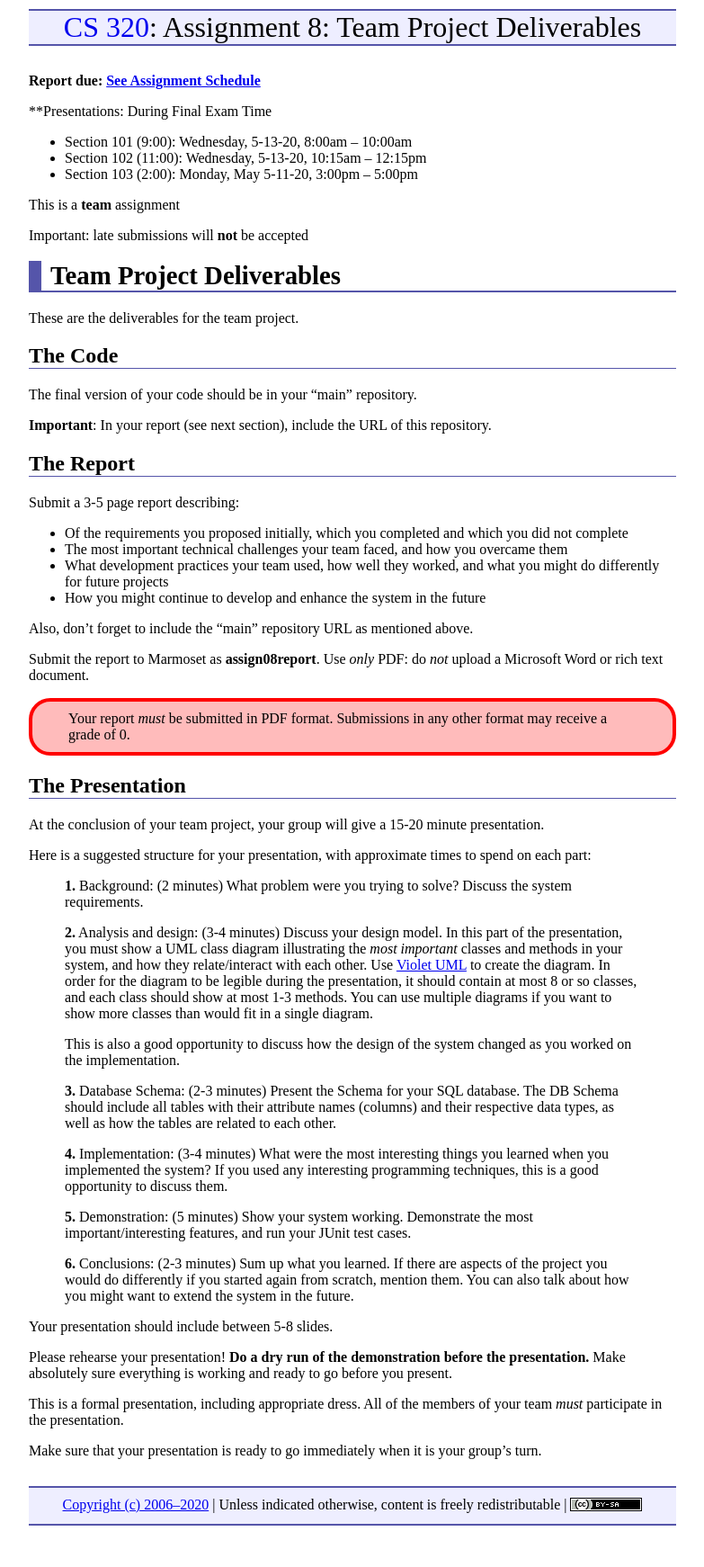
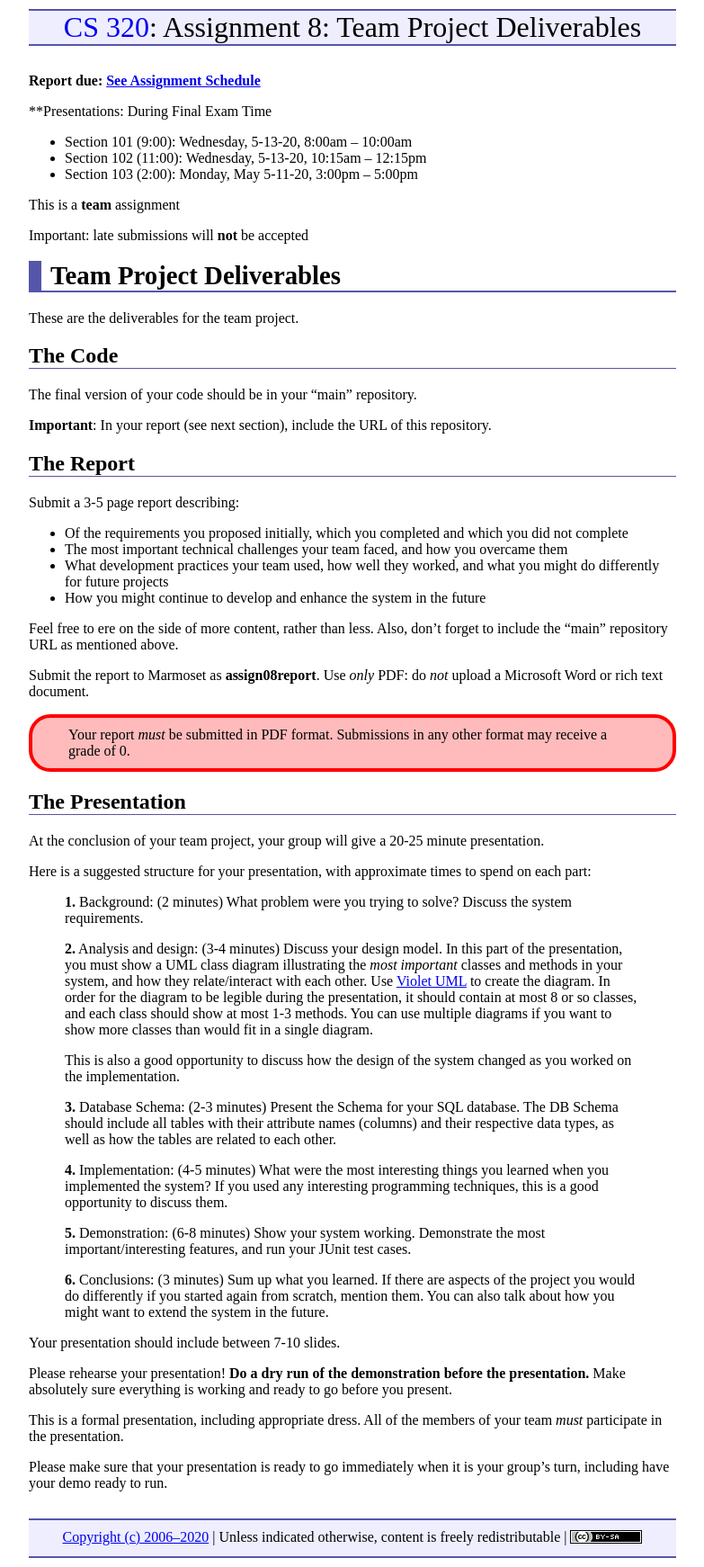
Before and after one commit to ycpcs/cs320-spring2020, a Jekyll site: the page built from assign/assign08.md, in a window 1280 px wide. Shown: the whole page at 90% size, without its empty margins (248-1031 px from the left). Built offline with Jekyll 4.4.1, drawn with Linux system fonts in a browser that asks for light colours; before the commit the page ends 1706 px from its top, so only the background shows below that.

Commit message:
updated final presentation length

```diff
--- a/assign/assign08.md
+++ b/assign/assign08.md
@@ -37,7 +37,7 @@ Submit a 3-5 page report describing:
 -   What development practices your team used, how well they worked, and what you might do differently for future projects
 -   How you might continue to develop and enhance the system in the future
 
-Also, don't forget to include the "main" repository URL as mentioned above.
+Feel free to ere on the side of more content, rather than less.  Also, don't forget to include the "main" repository URL as mentioned above.
 
 Submit the report to Marmoset as **assign08report**.  Use *only* PDF: do *not* upload a Microsoft Word or rich text document.
 
@@ -48,7 +48,7 @@ Your report <em>must</em> be submitted in PDF format.  Submissions in any other
 The Presentation
 ----------------
 
-At the conclusion of your team project, your group will give a 15-20 minute presentation.
+At the conclusion of your team project, your group will give a 20-25 minute presentation.
 
 Here is a suggested structure for your presentation, with approximate times to spend on each part:
 
@@ -60,16 +60,16 @@ Here is a suggested structure for your presentation, with approximate times to s
 >
 > **3.** Database Schema: (2-3 minutes) Present the Schema for your SQL database.  The DB Schema should include all tables with their attribute names (columns) and their respective data types, as well as how the tables are related to each other.
 >
-> **4.** Implementation: (3-4 minutes) What were the most interesting things you learned when you implemented the system? If you used any interesting programming techniques, this is a good opportunity to discuss them.
+> **4.** Implementation: (4-5 minutes) What were the most interesting things you learned when you implemented the system? If you used any interesting programming techniques, this is a good opportunity to discuss them.
 >
-> **5.** Demonstration: (5 minutes) Show your system working. Demonstrate the most important/interesting features, and run your JUnit test cases.
+> **5.** Demonstration: (6-8 minutes) Show your system working. Demonstrate the most important/interesting features, and run your JUnit test cases.
 >
-> **6.** Conclusions: (2-3 minutes) Sum up what you learned. If there are aspects of the project you would do differently if you started again from scratch, mention them. You can also talk about how you might want to extend the system in the future.
+> **6.** Conclusions: (3 minutes) Sum up what you learned. If there are aspects of the project you would do differently if you started again from scratch, mention them. You can also talk about how you might want to extend the system in the future.
 
-Your presentation should include between 5-8 slides.
+Your presentation should include between 7-10 slides.
 
 Please rehearse your presentation! **Do a dry run of the demonstration before the presentation.**  Make absolutely sure everything is working and ready to go before you present.
 
 This is a formal presentation, including appropriate dress.  All of the members of your team *must* participate in the presentation.
 
-Make sure that your presentation is ready to go immediately when it is your group's turn.
+Please make sure that your presentation is ready to go immediately when it is your group's turn, including have your demo ready to run.
```
Also changed, not shown: index.md (+1 -1 lines).
